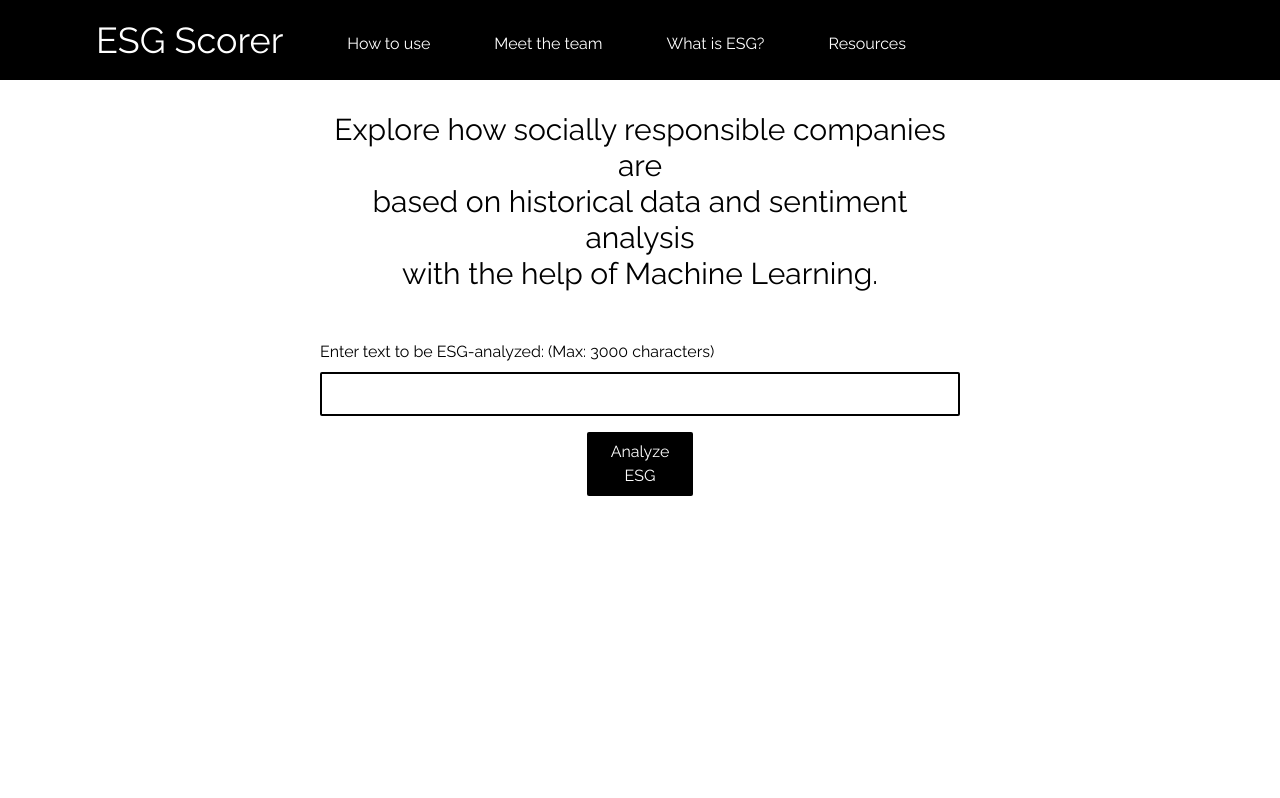
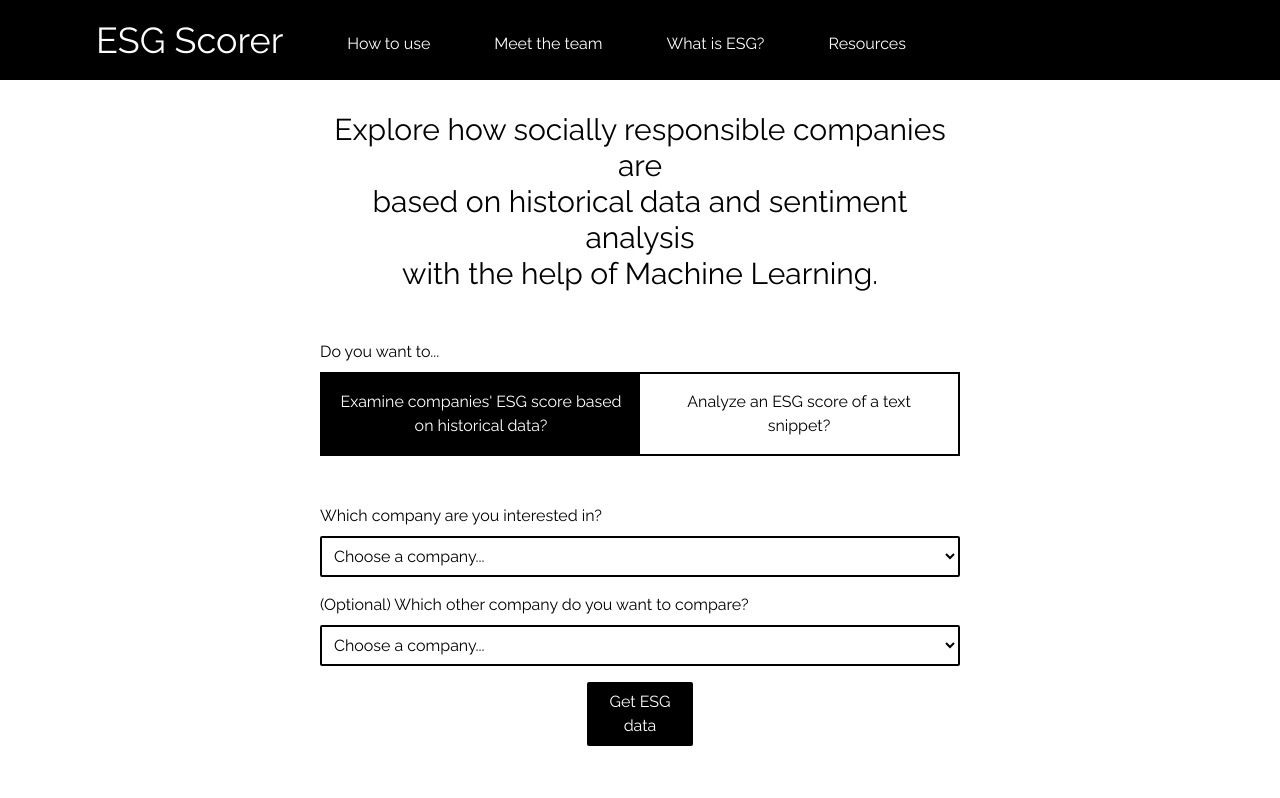
Before and after one commit to anhvungoc21/esg-scorer, a Next.js app in the folder react-front-end/: page / in a window 1280 px wide. Shown: the top 798 px of the page. Built offline with nearby package versions, Linux system fonts and the light colour scheme.

Commit message:
Implemented toggling mode and restructured back-end

```diff
--- a/react-front-end/components/Main.js
+++ b/react-front-end/components/Main.js
@@ -3,11 +3,12 @@ import useFirstRender from "../helpers/useFirstRender";
 import LoadingSpinner from "./LoadingSpinner";
 import DemoResult from "./DemoResult";
 import Dropdown from "./Dropdown";
+import ModeToggler from "./ModeToggler";
 import dynamic from "next/dynamic";
 
 export default function Main() {
   // State for rendering the two functionalities
-  const [modeState, setModeState] = useState(false);
+  const [modeState, setModeState] = useState(true);
 
   // Inputs states
   const [inputState, setInputState] = useState("");
@@ -109,7 +110,13 @@ export default function Main() {
           with the help of Machine Learning.
         </div>
 
-        {/* Dropdown */}
+        <div id="mode-toggler-wrapper" className="w-full">
+          <div className="flex flex-col gap-2">
+            <span>Do you want to...</span>
+            <ModeToggler modeState={modeState} setModeState={setModeState} />
+          </div>
+        </div>
+
         <div id="inputs-wrapper" className="w-full">
           <div id="input" className="flex flex-col gap-4">
             <div className="flex flex-col gap-2">
@@ -119,7 +126,6 @@ export default function Main() {
 
             <div className="flex flex-col gap-2">
               <span>
-                {" "}
                 (Optional) Which other company do you want to compare?
               </span>
               <Dropdown inputHandler={setInputCompareState} />
@@ -140,13 +146,13 @@ export default function Main() {
         ) : (
           <div id="result-wrapper" className="w-full">
             <div id="results" className="flex flex-col gap-2">
-              <span>What our web scrapper found:</span>
+              <span> </span>
               <div className="rounded-sm border-black border-2 p-2"></div>
             </div>
 
             <div id="visualization-wrapper" className="w-full">
               <span className="[font-weight:var(--extra-bold)] text-4xl">
-                Visualization
+                ESG Visualization
               </span>
               {graphDataState.length != 0 ? (
                 <Chart data={graphDataState} />
@@ -170,12 +176,17 @@ export default function Main() {
           with the help of Machine Learning.
         </div>
 
+        <div id="mode-toggler-wrapper" className="w-full">
+          <div className="flex flex-col gap-2">
+            <span>Do you want to...</span>
+            <ModeToggler modeState={modeState} setModeState={setModeState} />
+          </div>
+        </div>
+
         <div id="input-wrapper" className="w-full">
           <div id="input" className="flex flex-col gap-4">
             <div className="flex flex-col gap-2">
-              <span>
-                Enter text to be ESG-analyzed: (Max: 3000 characters){" "}
-              </span>
+              <span>Enter text to be ESG-analyzed:</span>
               <span
                 id="text-input"
                 className="border-black rounded-sm border-2 p-2"
--- /dev/null
+++ b/react-front-end/components/ModeToggler.js
@@ -0,0 +1,24 @@
+export default function ModeToggler({ modeState, setModeState }) {
+  return (
+    <div className="flex bg-black items-center border-black border-2">
+      <button
+        id="mode-1"
+        className={`flex h-full w-1/2 p-4 text-black bg-white hover:[opacity:0.5] transition-all ${
+          modeState ? "active-mode" : ""
+        }`}
+        onClick={() => setModeState(true)}
+      >
+        Examine companies' ESG score based on historical data?
+      </button>
+      <button
+        id="mode-2"
+        className={`flex h-full w-1/2 p-4 text-black bg-white hover:[opacity:0.5] transition-all ${
+          modeState ? "" : "active-mode"
+        }`}
+        onClick={() => setModeState(false)}
+      >
+        Analyze an ESG score of a text snippet?
+      </button>
+    </div>
+  );
+}
--- a/react-front-end/styles/globals.css
+++ b/react-front-end/styles/globals.css
@@ -29,3 +29,8 @@
   border-radius: 50%;
   animation: spinner 1.5s linear infinite;
 }
+
+.active-mode {
+  background-color: black;
+  color: white;
+}
```
Also changed, not shown: react-front-end/styles/spinner.css (deleted), 1 other file (tests, documents, lock files or other folders).
